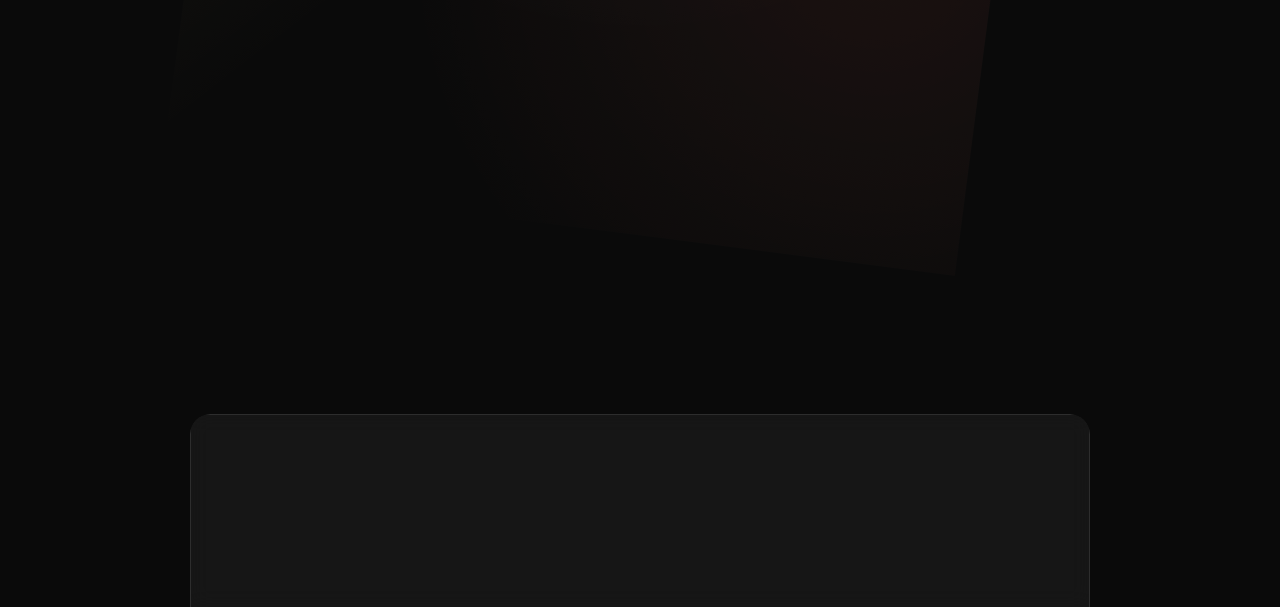
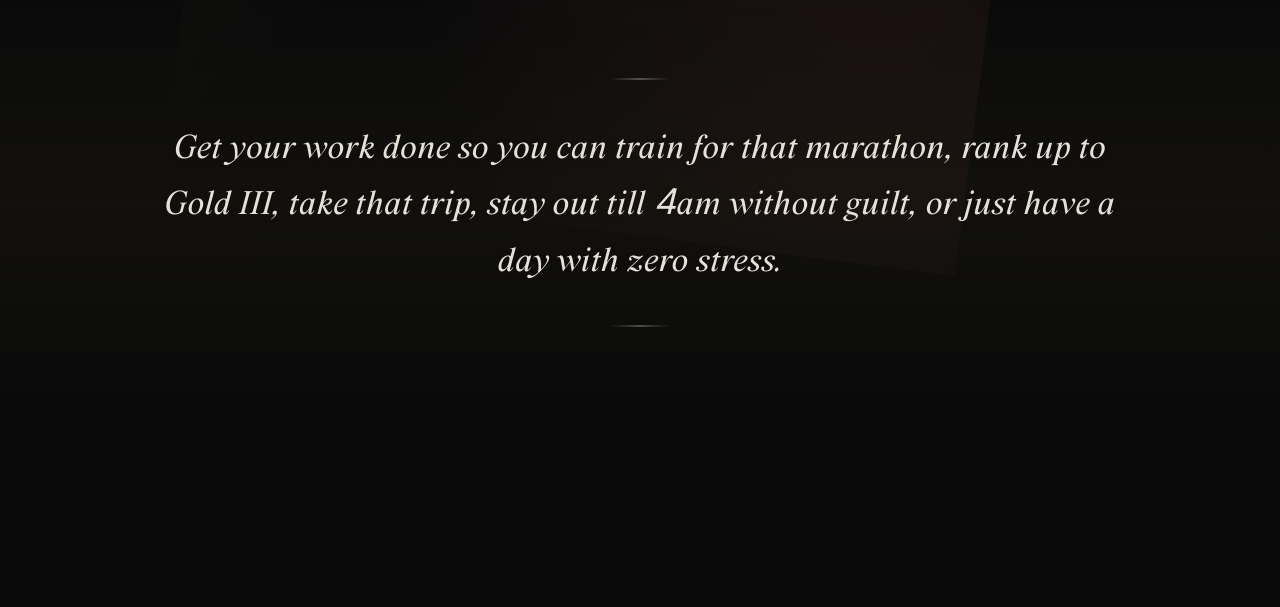
Before and after one commit to nicholasconoplia/bestlanding, a website: page index.html in a window 1280 px wide. Shown: the part 802-1409 px from the top of the page. Drawn offline with nearby package versions, Linux system fonts and the light colour scheme.

Commit message:
Add motivational text section with stylish design

```diff
--- a/index.html
+++ b/index.html
@@ -62,6 +62,13 @@
                     </svg>
                 </a>
             </div>
+        </div>
+    </section>
+
+    <!-- Motivation Section -->
+    <section class="motivation-section">
+        <div class="motivation-content">
+            <p class="motivation-text">Get your work done so you can train for that marathon, rank up to Gold III, take that trip, stay out till 4am without guilt, or just have a day with zero stress.</p>
         </div>
     </section>
 
--- a/styles.css
+++ b/styles.css
@@ -1342,3 +1342,74 @@ body {
         height: 18px;
     }
 }
+
+/* Motivation Section */
+.motivation-section {
+    padding: 120px 20px;
+    background: linear-gradient(180deg,
+        rgba(0, 0, 0, 0) 0%,
+        rgba(255, 212, 120, 0.03) 50%,
+        rgba(0, 0, 0, 0) 100%
+    );
+    position: relative;
+    overflow: hidden;
+}
+
+.motivation-content {
+    max-width: 1000px;
+    margin: 0 auto;
+    text-align: center;
+    position: relative;
+    z-index: 2;
+}
+
+.motivation-text {
+    font-family: var(--font-subtitle);
+    font-size: clamp(1.5rem, 3vw, 2.2rem);
+    line-height: 1.6;
+    color: var(--text-offwhite);
+    opacity: 0.9;
+    font-style: italic;
+    letter-spacing: 0.02em;
+    text-shadow: 0 2px 10px rgba(0, 0, 0, 0.2);
+    position: relative;
+    padding: 0 20px;
+}
+
+.motivation-text::before,
+.motivation-text::after {
+    content: '';
+    position: absolute;
+    width: 60px;
+    height: 2px;
+    background: linear-gradient(90deg,
+        rgba(255, 255, 255, 0) 0%,
+        rgba(255, 255, 255, 0.3) 50%,
+        rgba(255, 255, 255, 0) 100%
+    );
+    left: 50%;
+    transform: translateX(-50%);
+}
+
+.motivation-text::before {
+    top: -40px;
+}
+
+.motivation-text::after {
+    bottom: -40px;
+}
+
+@media (max-width: 768px) {
+    .motivation-section {
+        padding: 80px 20px;
+    }
+
+    .motivation-text {
+        font-size: 1.3rem;
+    }
+
+    .motivation-text::before,
+    .motivation-text::after {
+        width: 40px;
+    }
+}
```
